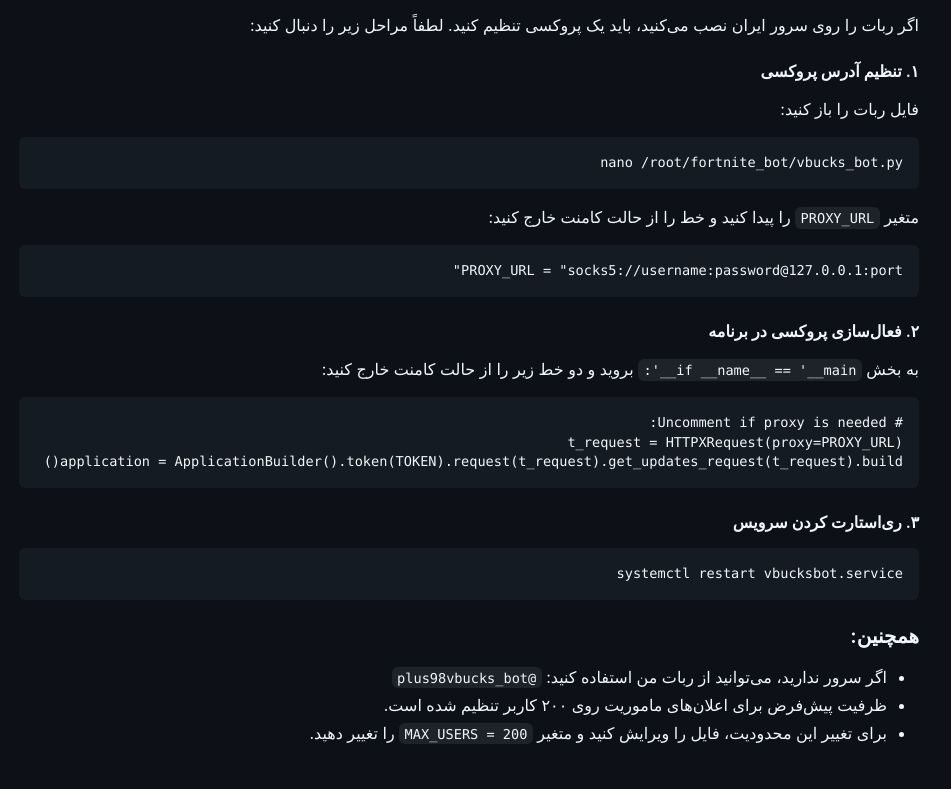
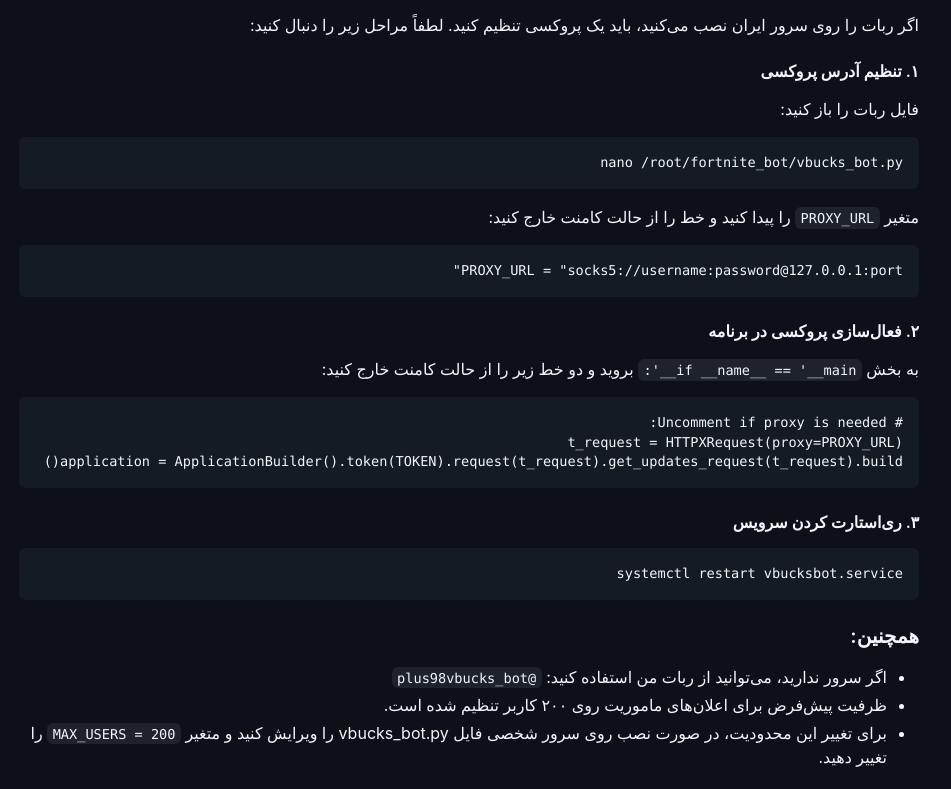
Before and after one commit to Plus98ir/Fortnite_Missions, a plain HTML site: page index-fa.html in a window 1280 px wide. Shown: the part 1033-1822 px from the top of the page, without its empty margins (171-1122 px from the left). Before the commit the page ends 1798 px from the top, so only its background shows below. Drawn offline with nearby package versions, Linux system fonts and the light colour scheme.

Commit message:
Update index-fa.html

```diff
--- a/index-fa.html
+++ b/index-fa.html
@@ -119,7 +119,7 @@ application = ApplicationBuilder().token(TOKEN).request(t_request).get_updates_r
         <ul>
             <li>اگر سرور ندارید، می‌توانید از ربات من استفاده کنید: <code>@plus98vbucks_bot</code></li>
             <li>ظرفیت پیش‌فرض برای اعلان‌های ماموریت روی ۲۰۰ کاربر تنظیم شده است.</li>
-            <li>برای تغییر این محدودیت، فایل را ویرایش کنید و متغیر <code>MAX_USERS = 200</code> را تغییر دهید.</li>
+            <li>برای تغییر این محدودیت، در صورت نصب روی سرور شخصی فایل vbucks_bot.py را ویرایش کنید و متغیر <code>MAX_USERS = 200</code> را تغییر دهید.</li>
         </ul>
     </div>
 </body>
```
